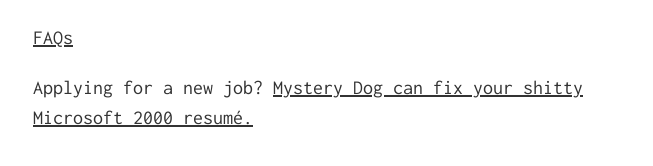
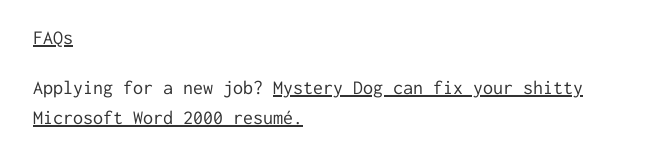
Before and after one commit to tomjoyner/shopping_cart, a Jekyll site: the page built from index.md, in a window 1280 px wide. Shown: the part 557-723 px from the top of the page, without its empty margins (307-960 px from the left). Built offline with Jekyll 4.4.1, drawn with Linux system fonts in a browser that asks for light colours; our own code applies the rules of GitHub Pages for plain Markdown files.

Commit message:
Update index.md

```diff
--- a/index.md
+++ b/index.md
@@ -12,4 +12,4 @@
 
 <p><a href="/faqs">FAQs</a></p>
 
-<p>Applying for a new job? <a href="/resumeredesign">Mystery Dog can fix your shitty Microsoft 2000 resumé.</a></p>
+<p>Applying for a new job? <a href="/resumeredesign">Mystery Dog can fix your shitty Microsoft Word 2000 resumé.</a></p>
```
